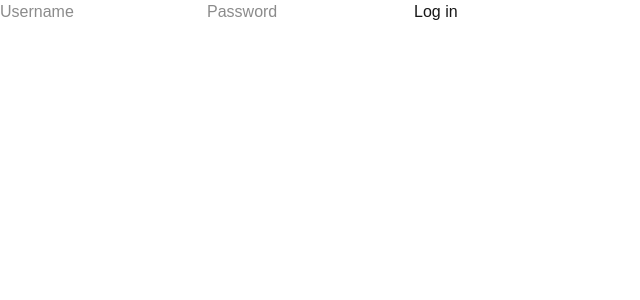
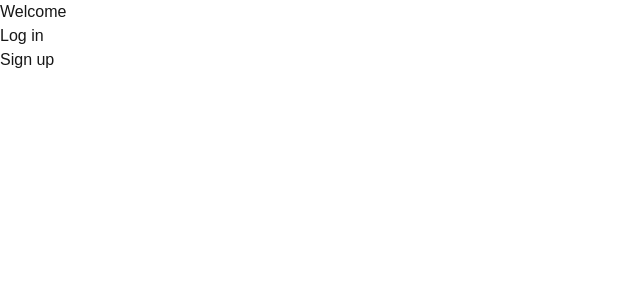
Before and after one commit to Dennis0474/mini-ecommerce, a Next.js app: page / in a window 1280 px wide. Shown: the top 300 px of the page, without its empty margins (0-640 px from the left). Built offline with nearby package versions, Linux system fonts and the light colour scheme.

Commit message:
feat: login/signup routes, homepage links, dashboard redirect stub

```diff
--- a/package.json
+++ b/package.json
@@ -10,10 +10,12 @@
   },
   "dependencies": {
     "@auth/prisma-adapter": "^2.11.3",
+    "@prisma/adapter-pg": "^7.10.0",
     "@prisma/client": "^7.9.1",
     "bcryptjs": "^3.0.3",
     "next": "16.3.2",
     "next-auth": "^5.0.0-beta.32",
+    "pg": "^8.23.0",
     "react": "19.2.8",
     "react-dom": "19.2.8"
   },
@@ -21,6 +23,7 @@
     "@tailwindcss/postcss": "^4",
     "@types/bcryptjs": "^2.4.6",
     "@types/node": "^20",
+    "@types/pg": "^8.23.1",
     "@types/react": "^19",
     "@types/react-dom": "^19",
     "eslint": "^9",
--- /dev/null
+++ b/src/app/login/page.tsx
@@ -0,0 +1,38 @@
+"use client";
+
+import { useState } from "react";
+import { signIn } from "next-auth/react";
+import { useRouter } from "next/navigation";
+
+export default function LoginForm() {
+  const [username, setUsername] = useState("");
+  const [password, setPassword] = useState("");
+  const [error, setError] = useState("");
+  const router = useRouter();
+
+  async function handleSubmit(e: React.FormEvent) {
+    e.preventDefault();
+
+  const result = await signIn("credentials", {
+    username: username,
+    password: password,
+    redirect: false
+    });
+
+    if (result?.error) {
+    setError("Invalid Username or Password")
+    } else {
+    router.push("/dashboard")
+    }
+
+  }
+
+  return (
+    <form onSubmit={handleSubmit}>
+      {error && <p>{error}</p>}
+      <input value={username} onChange={(e) => setUsername(e.target.value)} placeholder="Username" />
+      <input value={password} onChange={(e) => setPassword(e.target.value)} type="password" placeholder="Password" />
+      <button type="submit">Log in</button>
+    </form>
+  );
+}
--- a/src/app/page.tsx
+++ b/src/app/page.tsx
@@ -1,38 +1,12 @@
-"use client";
+import Link from "next/link";
 
-import { useState } from "react";
-import { signIn } from "next-auth/react";
-import { useRouter } from "next/navigation";
-
-export default function LoginForm() {
-  const [username, setUsername] = useState("");
-  const [password, setPassword] = useState("");
-  const [error, setError] = useState("");
-  const router = useRouter();
-
-  async function handleSubmit(e: React.FormEvent) {
-    e.preventDefault();
-
-  const result = await signIn("credentials", {
-    username: username,
-    password: password,
-    redirect: false
-    });
-
-    if (result?.error) {
-    setError("Invalid Username or Password")
-    } else {
-    router.push("/")
-    }
-
-  }
-
+export default function Home() {
   return (
-    <form onSubmit={handleSubmit}>
-      {error && <p>{error}</p>}
-      <input value={username} onChange={(e) => setUsername(e.target.value)} placeholder="Username" />
-      <input value={password} onChange={(e) => setPassword(e.target.value)} type="password" placeholder="Password" />
-      <button type="submit">Log in</button>
-    </form>
+    <div>
+      <h1>Welcome</h1>
+      <Link href="/login">Log in</Link>
+      <br />
+      <Link href="/signup">Sign up</Link>
+    </div>
   );
 }
--- a/src/app/signup/page.tsx
+++ b/src/app/signup/page.tsx
@@ -1,14 +1,15 @@
 import { signup } from "@/app/actions/signup";
 
 async function handleSignup(formData: FormData) {
+  "use server";
   await signup(formData);
 }
 
 export default function SignupPage() {
   return (
     <form action={handleSignup}>
-      <input name="username"/>
-      <input name="password"/>
+      <input name="username" placeholder="Username" className="border p-2 block mb-2" />
+<input name="password" type="password" placeholder="Password" className="border p-2 block mb-2" />
       <select name="role">
   <option value="BUYER">Buyer</option>
   <option value="SELLER">Seller</option>
--- a/src/lib/prisma.ts
+++ b/src/lib/prisma.ts
@@ -1,10 +1,15 @@
 import { PrismaClient } from "@prisma/client";
+import { PrismaPg } from "@prisma/adapter-pg";
 
 const globalForPrisma = globalThis as unknown as {
   prisma: PrismaClient | undefined;
 };
 
-export const prisma = globalForPrisma.prisma ?? new PrismaClient();
+const adapter = new PrismaPg({
+  connectionString: process.env.DATABASE_URL,
+});
+
+export const prisma = globalForPrisma.prisma ?? new PrismaClient({ adapter });
 
 if (process.env.NODE_ENV !== "production") {
   globalForPrisma.prisma = prisma;
```
Also changed, not shown: 1 other file (tests, documents, lock files or other folders).
